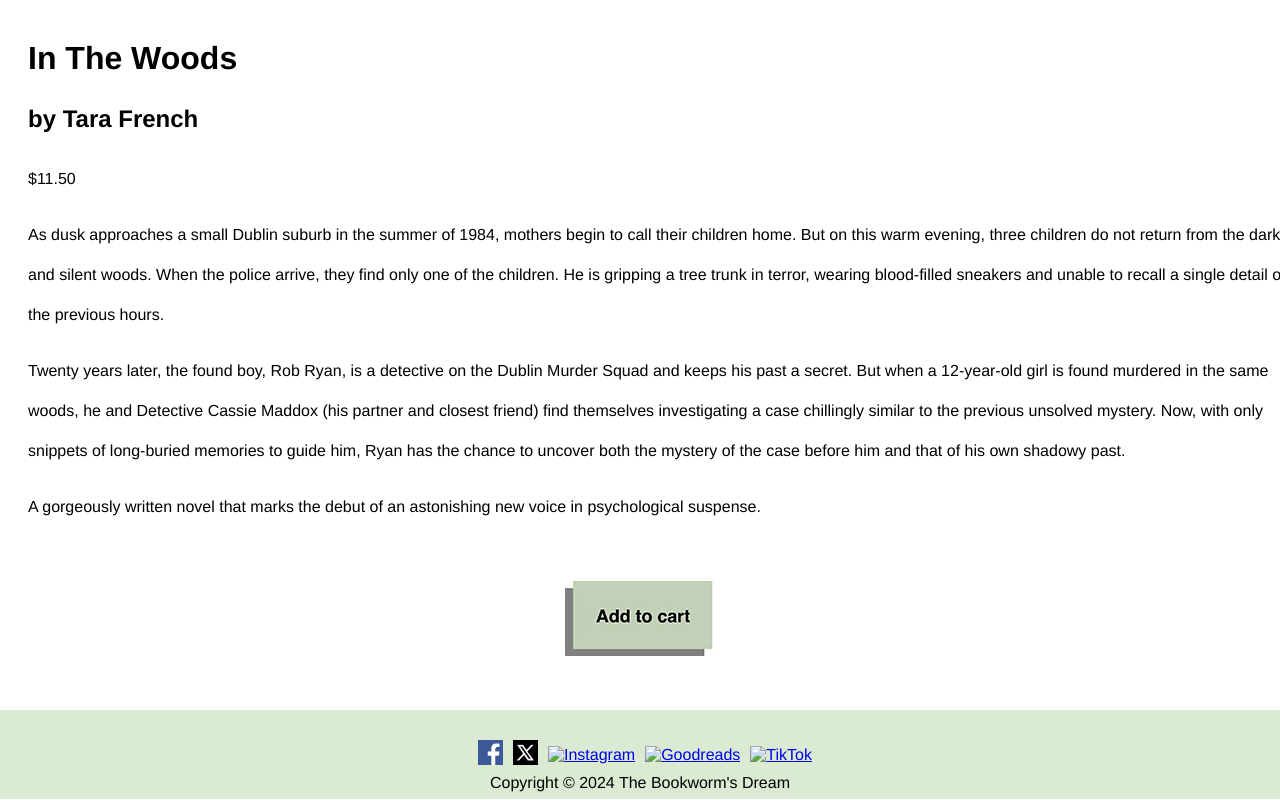
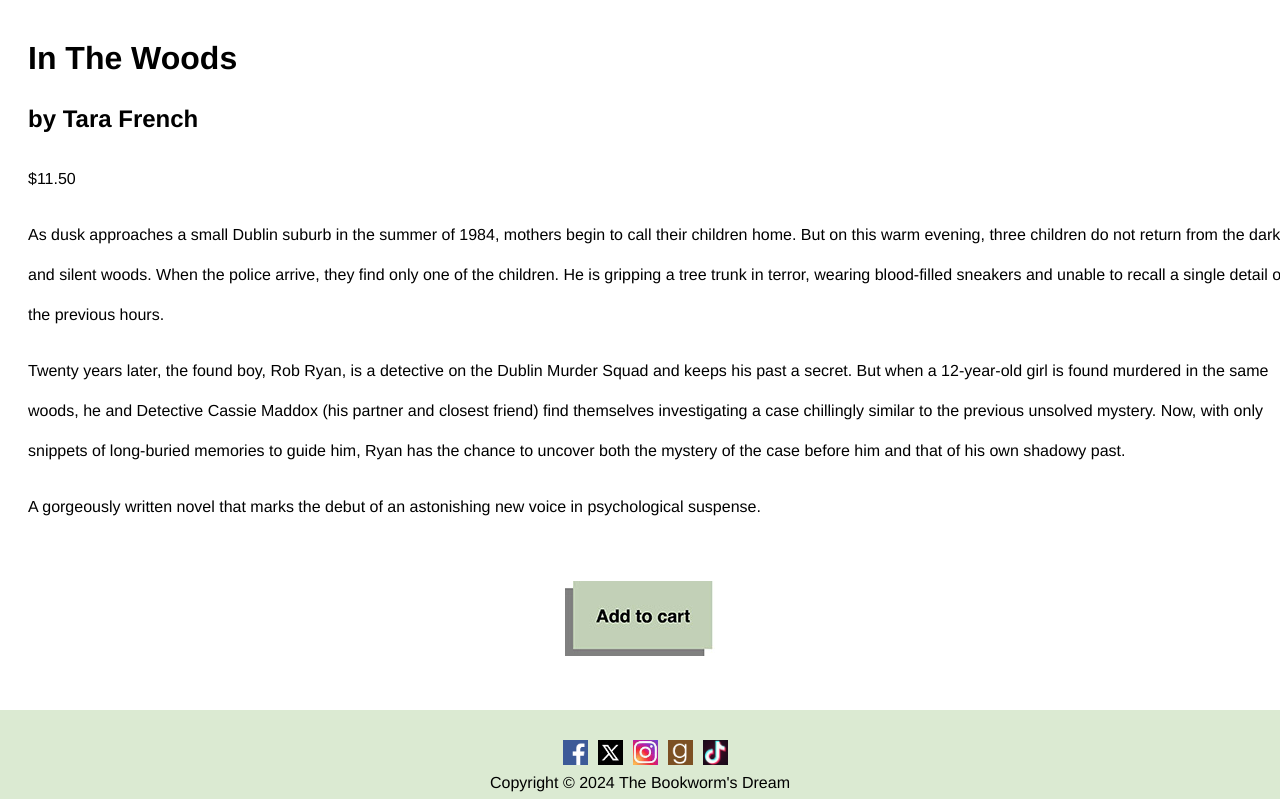
Before and after one commit to GraceOhlinger/The-Bookworms-Dream, a plain HTML site: page inthewoods.html in a window 1280 px wide. Shown: the part 988-1788 px from the top of the page. Drawn offline with nearby package versions, Linux system fonts and the light colour scheme.

Commit message:
Update inthewoods.html

```diff
--- a/inthewoods.html
+++ b/inthewoods.html
@@ -86,11 +86,11 @@
 
             <a href="https://www.twitter.com/?lang=en"><img src="images/x.gif" alt="X" width="25" height="25"/></a>
 
-            <a href="https://www.instagram.com"><img src="images/insta.gif" alt="Instagram" width="25" height="25"/></a>
+            <a href="https://www.instagram.com"><img src="images/insta.jpg" alt="Instagram" width="25" height="25"/></a>
 
-            <a href="https://www.goodreads.com"><img src="images/goodreads.gif" alt="Goodreads" width="25" height="25"/></a>
+            <a href="https://www.goodreads.com"><img src="images/goodreads.jpg" alt="Goodreads" width="25" height="25"/></a>
 
-            <a href="https://www.tiktok.com"><img src="images/tiktok.gif" alt="TikTok" width="25" height="25"/></a>
+            <a href="https://www.tiktok.com"><img src="images/tiktok.jpg" alt="TikTok" width="25" height="25"/></a>
         </div>
 
            <div class="copy">Copyright &copy 2024 The Bookworm's Dream</div>
```
